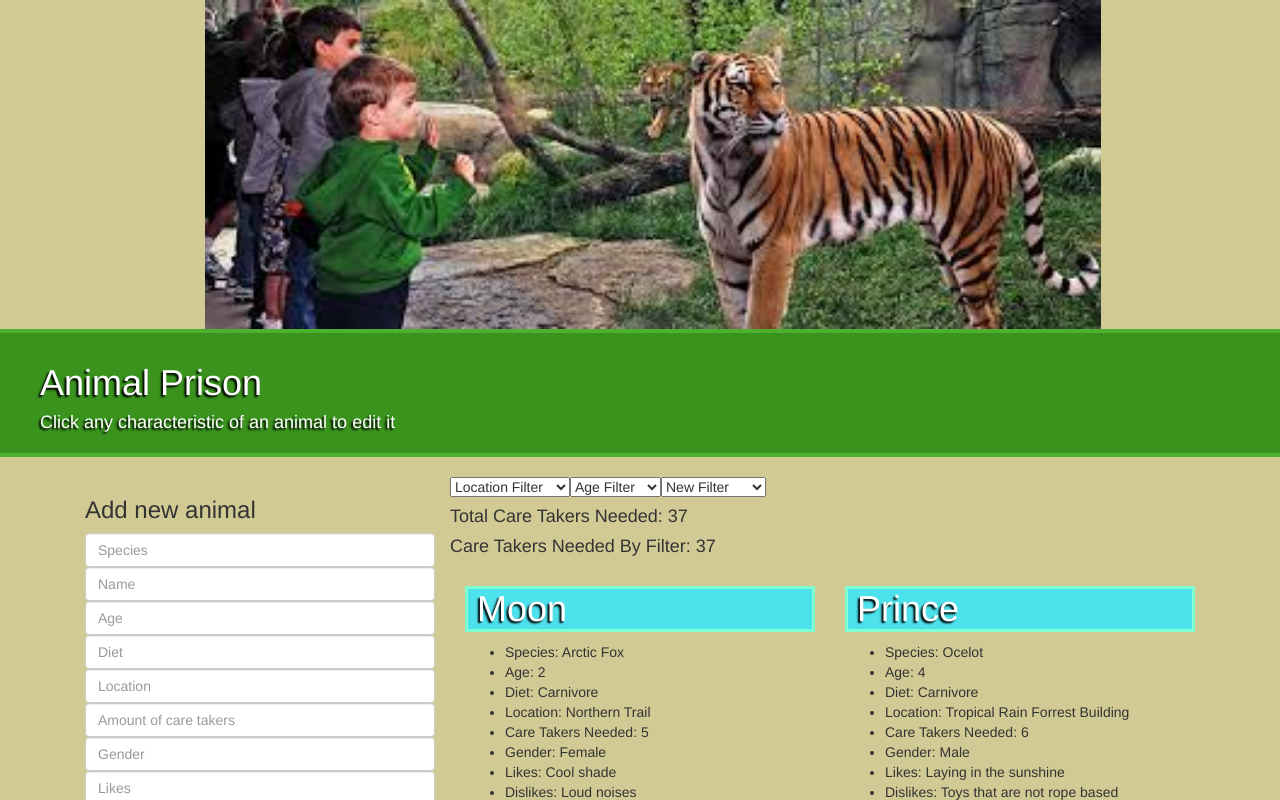
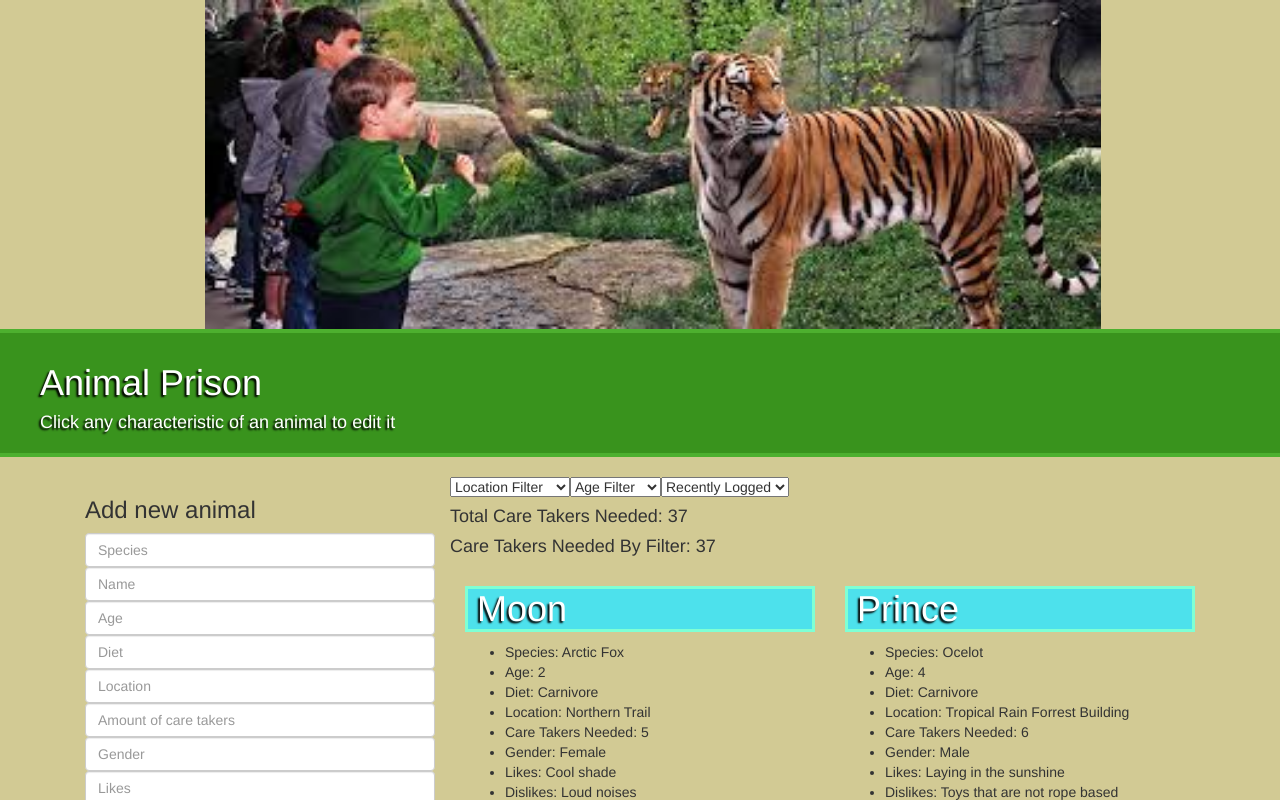
Before and after one commit to MLarson90/fridayzoo, an Angular app: page / in a window 1280 px wide. Shown: the top 800 px of the page. Built offline with nearby package versions, Linux system fonts and the light colour scheme.

Commit message:
new filter

```diff
--- a/src/app/all-animals/all-animals.component.html
+++ b/src/app/all-animals/all-animals.component.html
@@ -12,7 +12,7 @@
       <option value="old">Old(> 50)</option>
     </select>
     <select (change)="otherChanger($event.target.value)">
-       <option value="allAnimals">New Filter</option>
+       <option value="allAnimals">Recently Logged</option>
        <option value="newly">Newly Added</option>
      </select>
       <h4>Total Care Takers Needed: {{caretake(childAnimalList)}}</h4>
```
